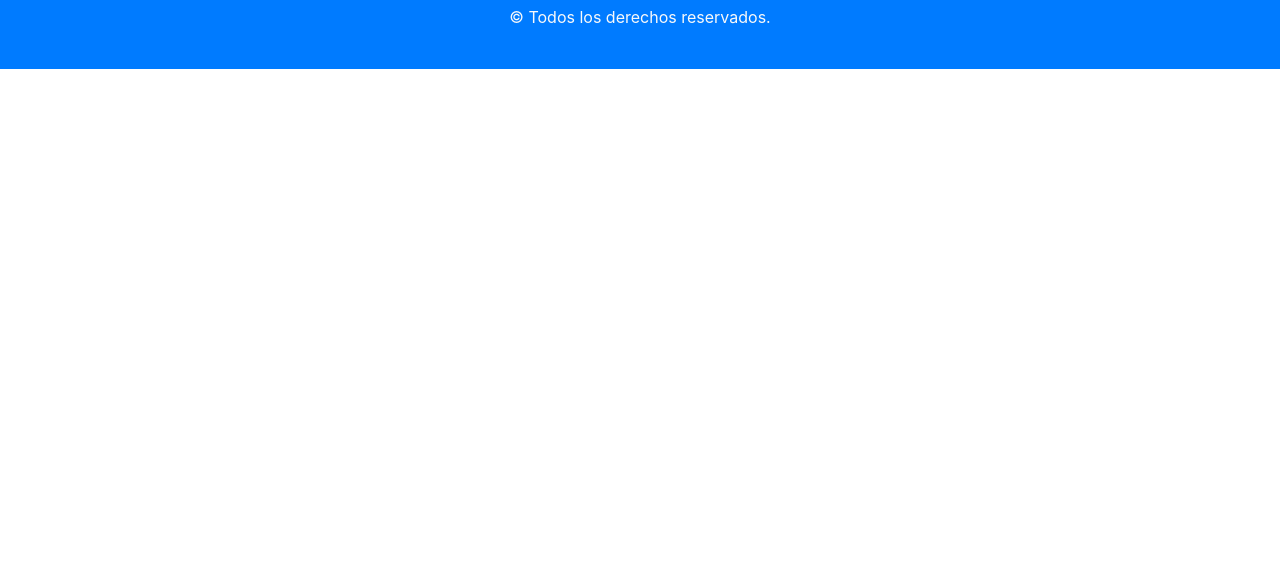
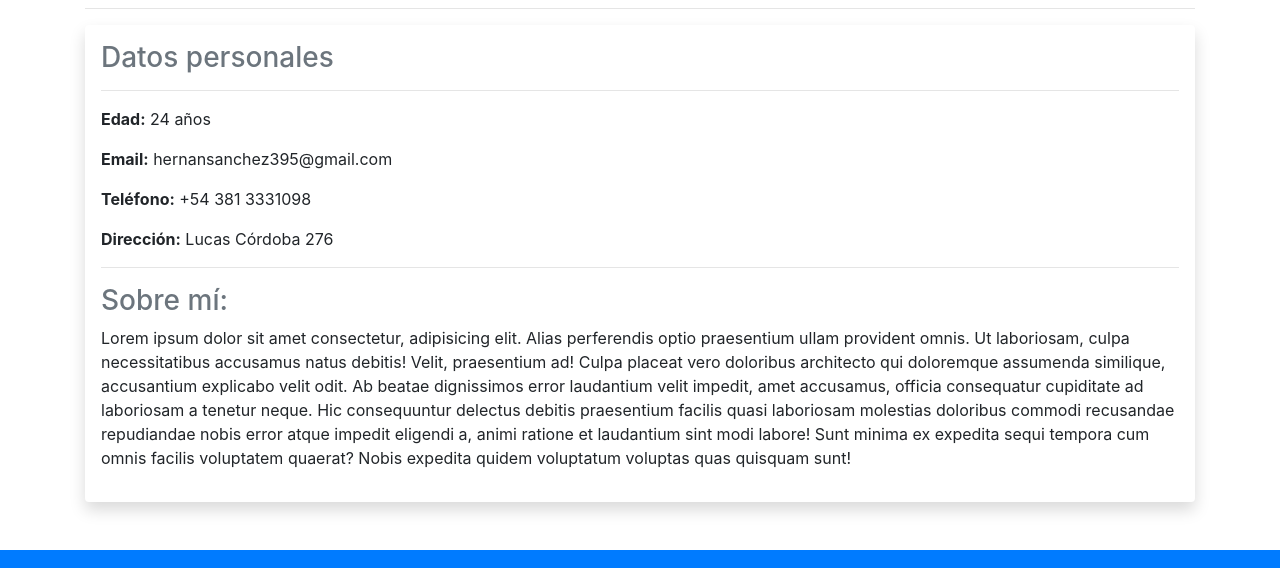
Before and after one commit to hernansanchez95/hernansanchez95.github.io, a plain HTML site: page index.html in a window 1280 px wide. Shown: the part 449-1017 px from the top of the page. Before the commit the page ends 800 px from the top, so only its background shows below. Drawn offline with nearby package versions, Linux system fonts and the light colour scheme.

Commit message:
se agrego informacion basica de mi cv

```diff
--- a/index.html
+++ b/index.html
@@ -58,6 +58,23 @@
 
     </section>
 
+    <section class="container">
+        <h2 class="display-4 text-center my-4" id="informacionBasica">Información básica</h2>
+        <hr>
+        <article class="shadow p-3 mb-5 bg-white rounded">
+            <h3 class="text-secondary">Datos personales</h3>
+            <hr>
+            <p><strong>Edad:</strong> 24 años</p>
+            <p><strong>Email:</strong> hernansanchez395@gmail.com</p>
+            <p><strong>Teléfono:</strong> +54 381 3331098</p>
+            <p><strong>Dirección:</strong> Lucas Córdoba 276</p>
+            <hr>
+            <h3 class="text-secondary">Sobre mí:</h3>
+            <p>Lorem ipsum dolor sit amet consectetur, adipisicing elit. Alias perferendis optio praesentium ullam provident omnis. Ut laboriosam, culpa necessitatibus accusamus natus debitis! Velit, praesentium ad! Culpa placeat vero doloribus architecto qui doloremque assumenda similique, accusantium explicabo velit odit. Ab beatae dignissimos error laudantium velit impedit, amet accusamus, officia consequatur cupiditate ad laboriosam a tenetur neque. Hic consequuntur delectus debitis praesentium facilis quasi laboriosam molestias doloribus commodi recusandae repudiandae nobis error atque impedit eligendi a, animi ratione et laudantium sint modi labore! Sunt minima ex expedita sequi tempora cum omnis facilis voluptatem quaerat? Nobis expedita quidem voluptatum voluptas quas quisquam sunt!</p>
+
+        </article>
+    </section>
+
     <footer class="bg-primary text-light py-4">
         <div class="container text-center">
             <i class="fab fa-linkedin fa-2x mr-2"></i> <!--Agregar links-->
```
